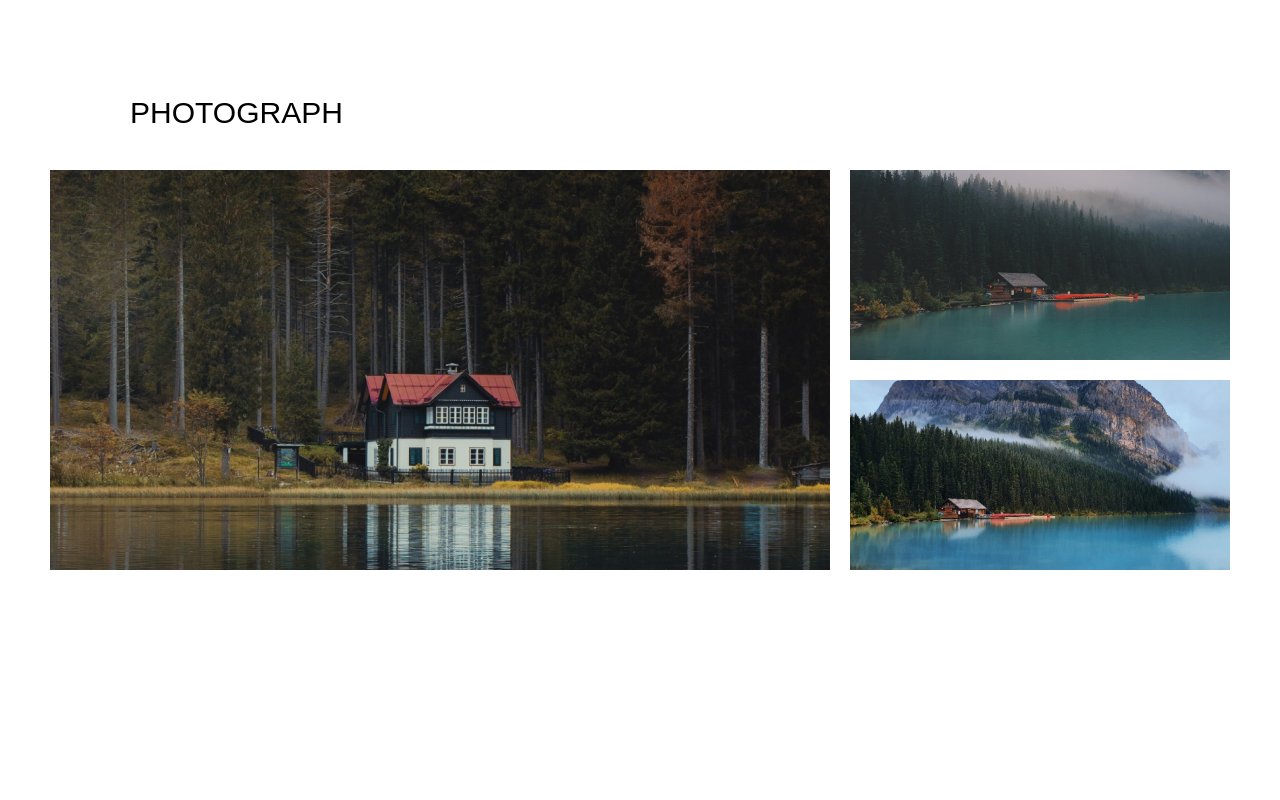
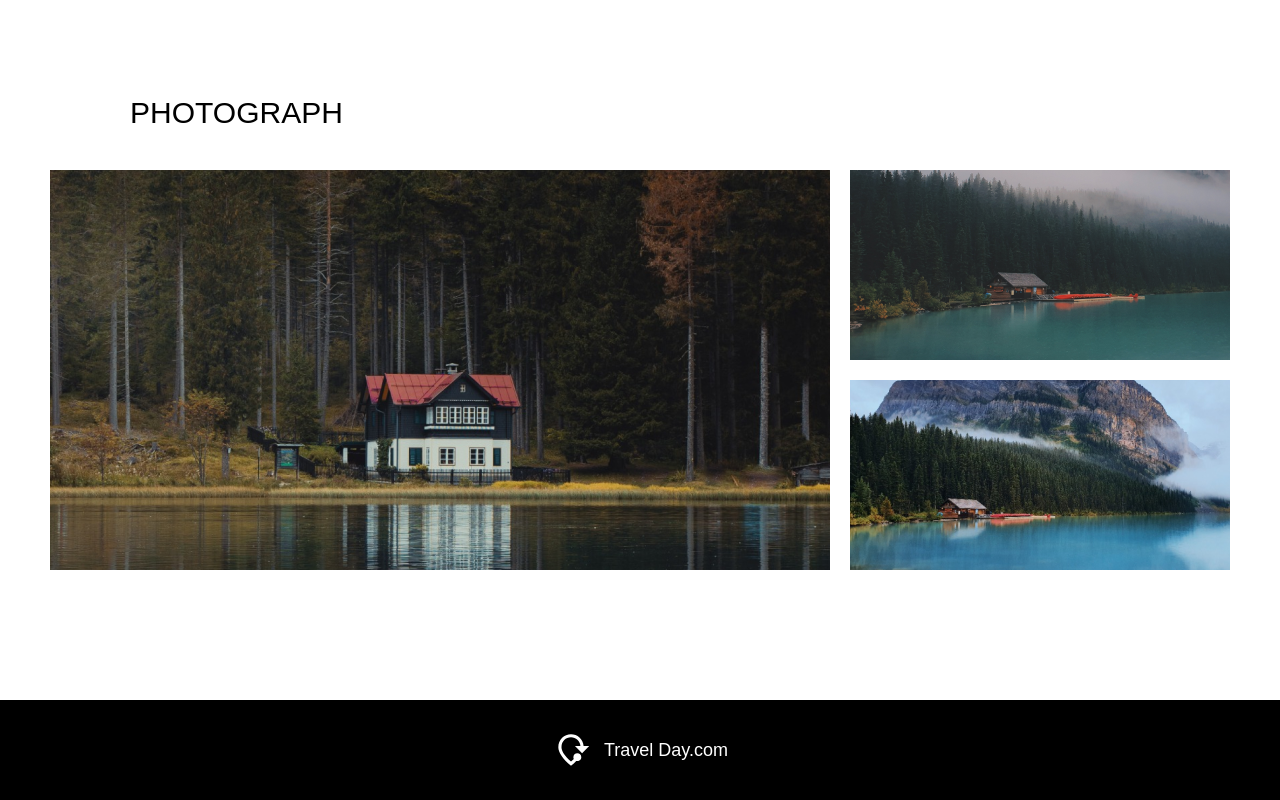
Before and after one commit to nuccaa99/homework9, a plain HTML site: page index.html in a window 1280 px wide. Shown: the part 1152-1952 px from the top of the page. Before the commit the page ends 1852 px from the top, so only its background shows below. Drawn offline with Linux system fonts and the light colour scheme; a web font is replaced by a local one.

Commit message:
added footer

```diff
--- a/css/laptop.css
+++ b/css/laptop.css
@@ -1,3 +1,9 @@
+@media (max-width: 1180px) {
+    .images_container {
+        column-gap: 10px;
+    }
+}
+
 @media (max-width: 1025px) {
 
     /* header */
--- a/css/styles.css
+++ b/css/styles.css
@@ -159,3 +159,25 @@ header {
     flex-direction: column;
     justify-content: space-between;
 }
+
+/* footer */
+
+footer {
+    padding-block: 31px;
+    background-color: #000;
+}
+
+.footer_logo_link {
+    display: flex;
+    justify-content: center;
+    align-items: center;
+    column-gap: 14px;
+}
+
+.footer_logo_title {
+    color: #FFF;
+    font-family: 'ABeeZee', sans-serif;
+    font-size: 18px;
+    font-weight: 400;
+    line-height: normal;
+}
--- a/index.html
+++ b/index.html
@@ -97,7 +97,15 @@
                 </div>
             </div>
         </section>
+        <!-- footer -->
+        <footer>
+            <a href="index.html" class="footer_logo_link">
+                <img src="images/footer_logo.svg" alt="footer_logo" class="footer_logo_img">
+                <p class="footer_logo_title">Travel Day.com</p>
+            </a>
+        </footer>
     </div>
+
 </body>
 
 </html>
```
Also changed, not shown: images/footer_logo.svg (added).
